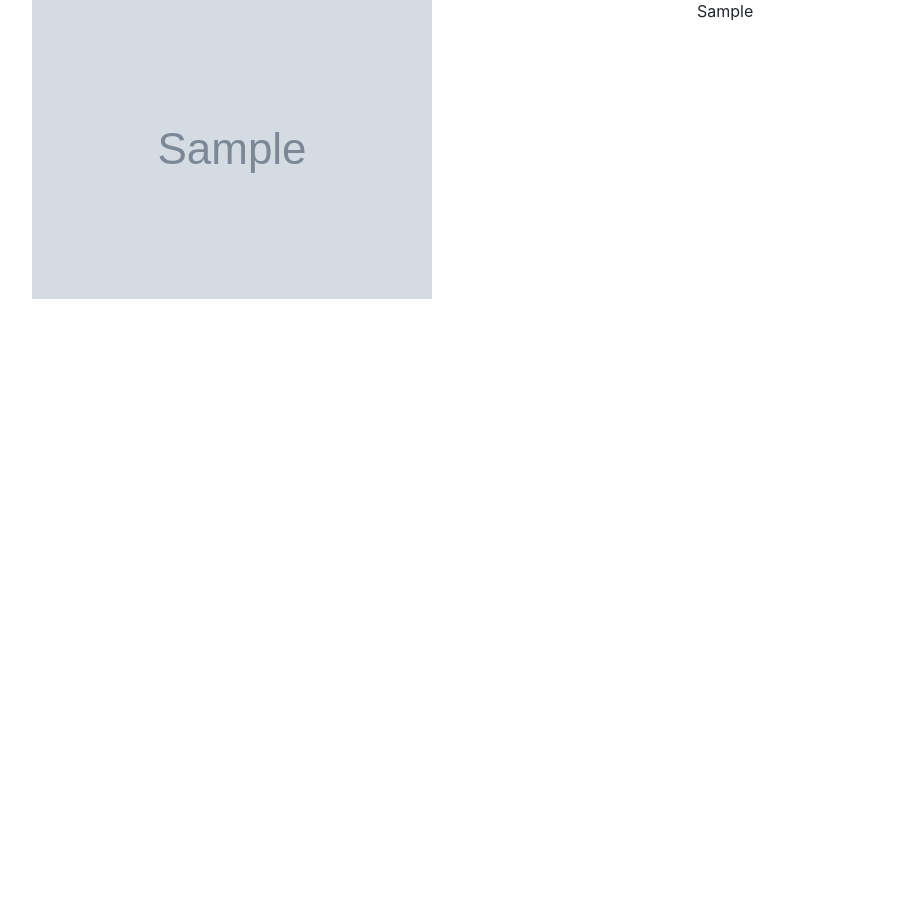
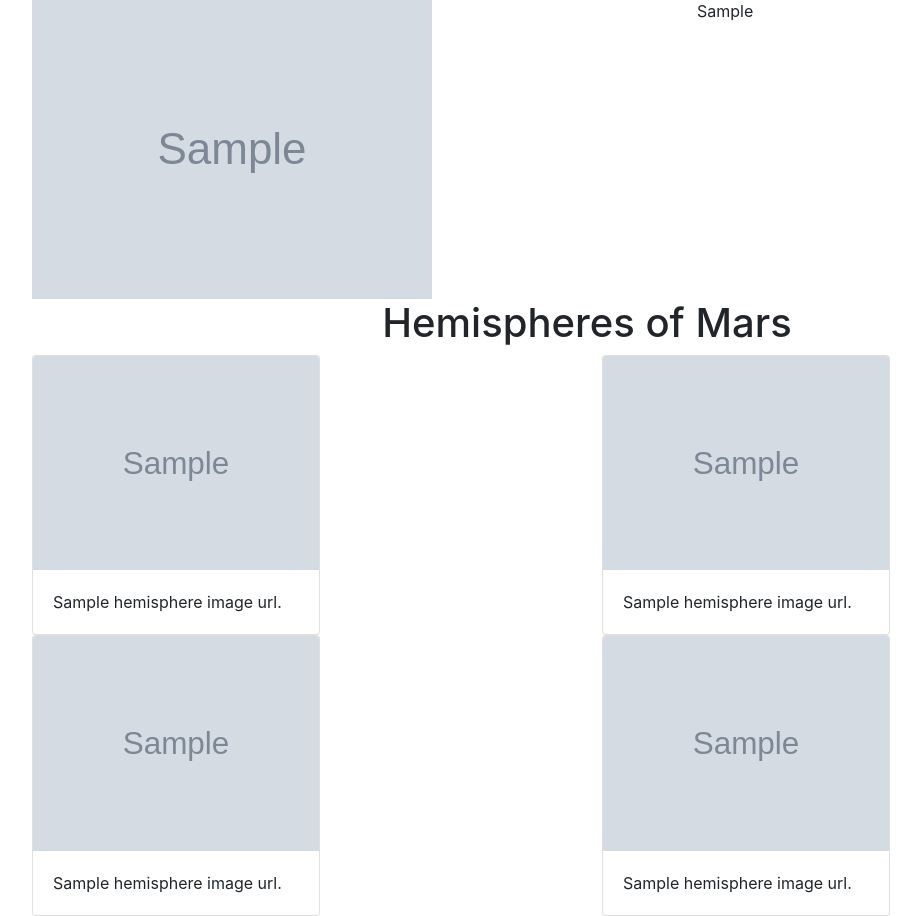
Before and after one commit to pspitzer86/Web-Scraping-Challenge, a Flask app: page / in a window 1280 px wide. Shown: the part 547-1463 px from the top of the page, without its empty margins (53-974 px from the left). Before the commit the page ends 846 px from the top, so only its background shows below. Run offline with Flask 2, Linux system fonts and the light colour scheme; grey boxes marked "Sample" are stand-in pictures; a database or web service that is not in the repository returns one stand-in record (values such as "Sample title").

Commit message:
reorg, everything on html, working on styling

```diff
--- a/Mission_to_Mars/Templates/index.html
+++ b/Mission_to_Mars/Templates/index.html
@@ -5,7 +5,7 @@
   <meta charset="UTF-8">
   <title>Mission_to_Mars</title>
   <link rel="stylesheet" href="https://cdn.jsdelivr.net/npm/bootstrap@4.5.3/dist/css/bootstrap.min.css" integrity="sha384-TX8t27EcRE3e/ihU7zmQxVncDAy5uIKz4rEkgIXeMed4M0jlfIDPvg6uqKI2xXr2" crossorigin="anonymous">
-  <link rel="stylesheet" href="styles.css">
+  <link rel="stylesheet" href="{{ url_for('static', filename='styles.css') }}">
 </head>
 
 <!--#########################################################################
@@ -47,11 +47,54 @@ In collaboration with Kate Spitzer
     <div class='col-5'>
       <h1 class='text-lg-left'>Mars Data</h1>
        <div class='table"'>
-          {{mars.mars_table_string | safe}}
+          {{mars.mars_fact_table | safe}}
        </div>
     </div>
   </div>
 </div>
+
+
+<div class='container'>
+  <h1 class='text-lg-center'>Hemispheres of Mars</h1>
+  <div class='row'>
+    <div class='col-6'>
+      <div class="card" style="width: 18rem;">
+        <img src="{{mars.hemisphere_image_urls[0].img_url}}" class="card-img-top" alt="cerberus_hemi">
+        <div class="card-body">
+          <p class="card-text">{{mars.hemisphere_image_urls[0].title}}.</p>
+       </div>
+      </div>
+   </div>
+   <div class='col-6'>
+    <div class="card" style="width: 18rem;">
+      <img src="{{mars.hemisphere_image_urls[1].img_url}}" class="card-img-top" alt="schiparelli_hemi">
+      <div class="card-body">
+        <p class="card-text">{{mars.hemisphere_image_urls[1].title}}.</p>
+     </div>
+    </div>
+ </div>
+</div>
+<div class='row'>
+  <div class='col-6'>
+    <div class="card" style="width: 18rem;">
+      <img src="{{mars.hemisphere_image_urls[2].img_url}}" class="card-img-top" alt="syrtis_major_hemi">
+      <div class="card-body">
+        <p class="card-text">{{mars.hemisphere_image_urls[2].title}}.</p>
+     </div>
+    </div>
+ </div>
+ <div class='col-6'>
+  <div class="card" style="width: 18rem;">
+    <img src="{{mars.hemisphere_image_urls[3].img_url}}" class="card-img-top" alt="valles_marineris_hemi">
+    <div class="card-body">
+      <p class="card-text">{{mars.hemisphere_image_urls[3].title}}.</p>
+   </div>
+  </div>
+</div>
+</div>
+</div>
+
+
 
 
 
--- /dev/null
+++ b/Mission_to_Mars/Templates/styles.css
@@ -0,0 +1,6 @@
+/* Start of styles */
+
+.navbar-brand h1 {
+    color: rgb(252, 249, 109);
+    font-family: 'Righteous', cursive;
+  }
--- a/Mission_to_Mars/scrape_mars.py
+++ b/Mission_to_Mars/scrape_mars.py
@@ -91,10 +91,10 @@ def scrape():
 
 
     mars_fact_df = fact_df.rename(columns = {0 : 'Aspect', 1 : 'Measurement'})
-    mars_fact_df.reset_index(drop=True, inplace=True)
 
-    mars_table_str = mars_fact_df.to_html()
+    mars_table_str = mars_fact_df.to_html(index=False)
     mars_table_string = mars_table_str.replace('text-align: right;', 'text-align: left;')
 
+    mars_d['mars_fact_table'] = mars_table_string
 
     return mars_d
```
Also changed, not shown: Mission_to_Mars/Static/styles.css (added), 1 other file.
